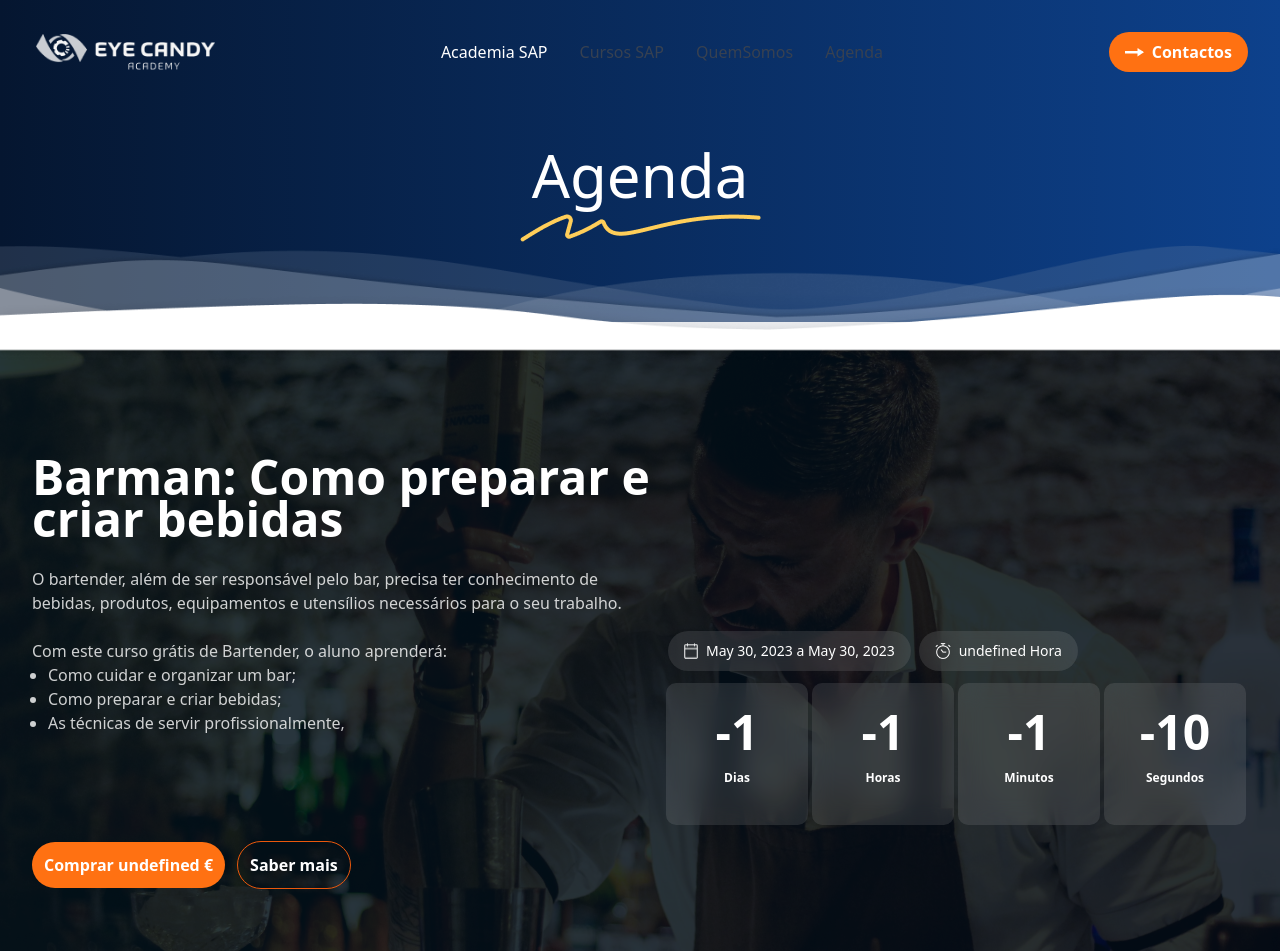
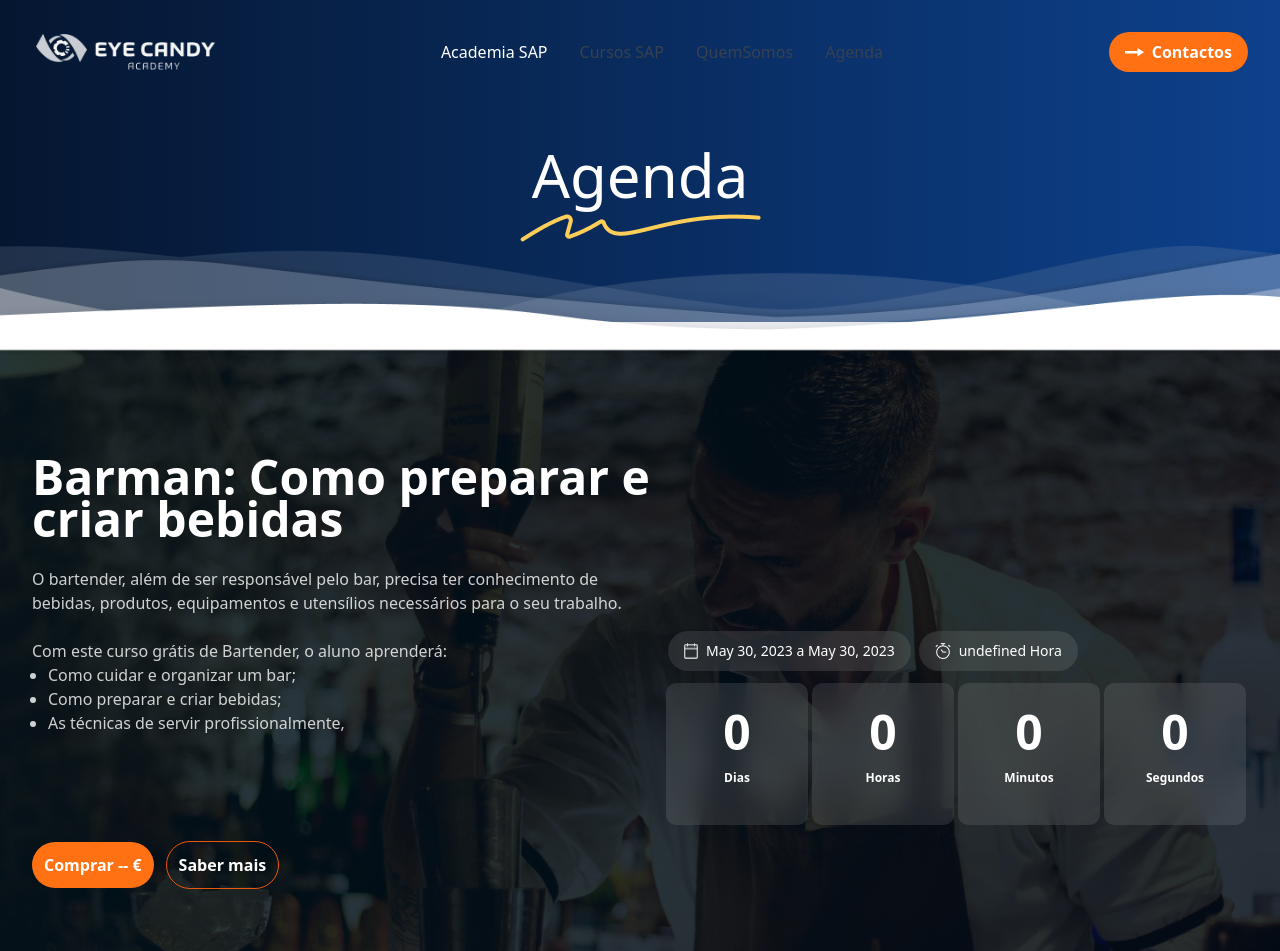
Before and after one commit to victorfulia/agenda-eye-academy, a React (Create React App) app: page / in a window 1280 px wide. Shown: the top 951 px of the page. Built offline with nearby package versions, Linux system fonts and the light colour scheme; no server answers.

Commit message:
feat: Inprovments

```diff
--- a/src/components/ActiveCourses/index.tsx
+++ b/src/components/ActiveCourses/index.tsx
@@ -12,7 +12,7 @@ import { useData } from "../../context/data";
 import moment from "moment";
 
 const ActiveCourses: React.FC = () => {
-  const { courses } = useData();
+  const { courses, loading } = useData();
   const [counter, setCounter] = useState({
     days: 0,
     hours: 0,
@@ -33,7 +33,9 @@ const ActiveCourses: React.FC = () => {
           : "Hora"
       }`,
       url: courses[0]?.properties.URL.url,
-      price: `${courses[0]?.properties.price?.rich_text[0].text.content} €`,
+      price: `${
+        courses[0]?.properties.price?.rich_text[0].text.content || "--"
+      } €`,
       days: counter.days || 0,
       hours: counter.hours || 0,
       minutes: counter.minutes || 0,
@@ -54,7 +56,9 @@ const ActiveCourses: React.FC = () => {
       );
       var minutes = Math.floor((timeToDate % (1000 * 60 * 60)) / (1000 * 60));
       var seconds = Math.floor((timeToDate % (1000 * 60)) / 1000);
-      setCounter({ days, hours, minutes, seconds });
+      if (days && hours && minutes && seconds > 0) {
+        setCounter({ days, hours, minutes, seconds });
+      }
       if (timeToDate < 0) {
         clearInterval(x);
       }
--- a/src/components/Counter/index.tsx
+++ b/src/components/Counter/index.tsx
@@ -1,20 +1,24 @@
+// Context
+import { useData } from "../../context/data";
+
 interface Icounter {
   title: string;
   value: string;
 }
 
 const Counter = ({ title, value }: Icounter) => {
+  const { loading } = useData();
   return (
     <div className="flex-col flex backdrop-blur-md bg-white/10 backdrop-opacity-6 rounded-[10px] w-[142px] h-[142px] items-center justify-center my-3 mx-0.5  text-center">
       <div className="items-center text-center">
         <span className="not-italic font-semibold text-5xl text-white leading-6">
-          {value}
+          {loading ? "--" : value}
         </span>
       </div>
 
       <div className="items-center text-center mt-2">
         <span className="not-italic font-semibold text-xs leading-4 text-white">
-          {title}
+          {loading ? "--" : title}
         </span>
       </div>
     </div>
```
